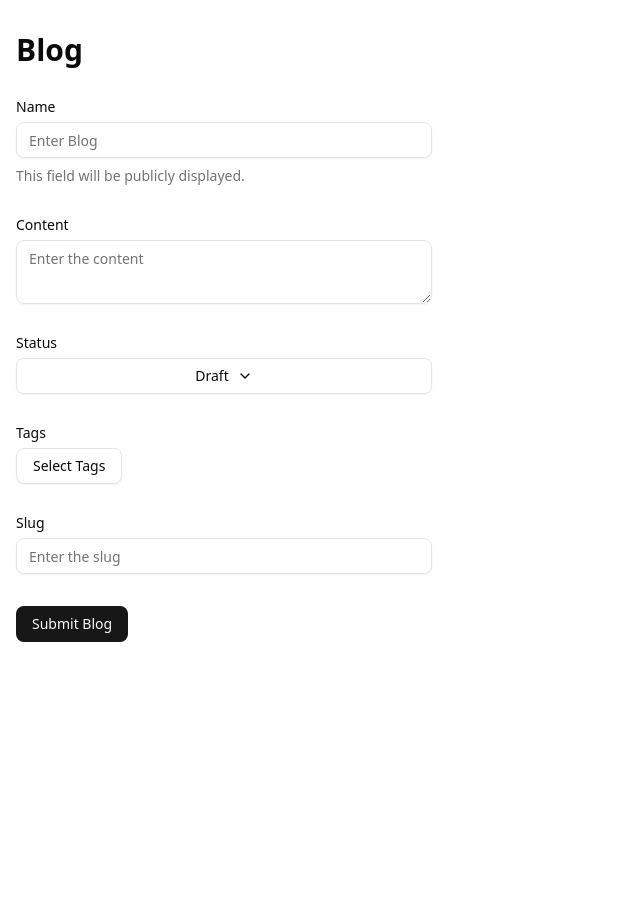
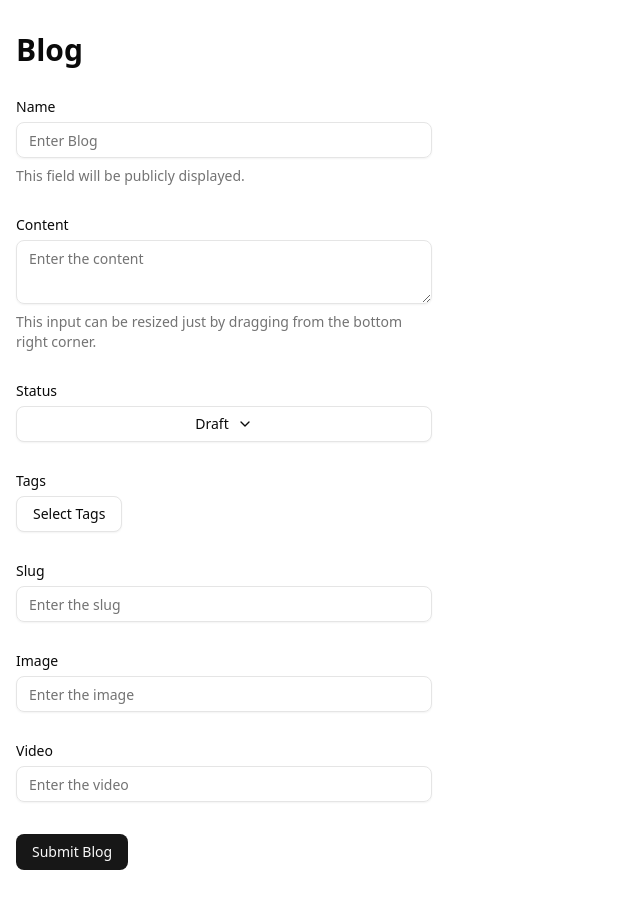
Before and after one commit to digital-nomad01/nomadlife-cms, a Next.js app: page /blog in a window 1280 px wide. Shown: the whole page, without its empty margins (0-640 px from the left). Before the commit the page ends 800 px from the top, so only its background shows below. Built offline with nearby package versions, Linux system fonts and the light colour scheme.

Commit message:
chore: add image and video field to blog form

```diff
--- a/src/features/blog/domain/blog-field.ts
+++ b/src/features/blog/domain/blog-field.ts
@@ -13,6 +13,7 @@ export const blogFields: FormFieldConfig[] = [
         label: "Content",
         fieldType: "textarea",
         placeholder: "Enter the content",
+        description: "This input can be resized just by dragging from the bottom right corner.",
     },
     {
         name: "status",
@@ -34,4 +35,22 @@ export const blogFields: FormFieldConfig[] = [
         fieldType: "input",
         placeholder: "Enter the slug",
     },
+    {
+        name: "image",
+        label: "Image",
+        fieldType: "input",
+        placeholder: "Enter the image",
+    },
+    {
+        name: "video",
+        label: "Video",
+        fieldType: "input",
+        placeholder: "Enter the video",
+    },
+    // {
+    //     name: "time_to_read",
+    //     label: "Time to read",
+    //     fieldType: "input",
+    //     placeholder: "Enter the time to read",
+    // }
 ]
```
